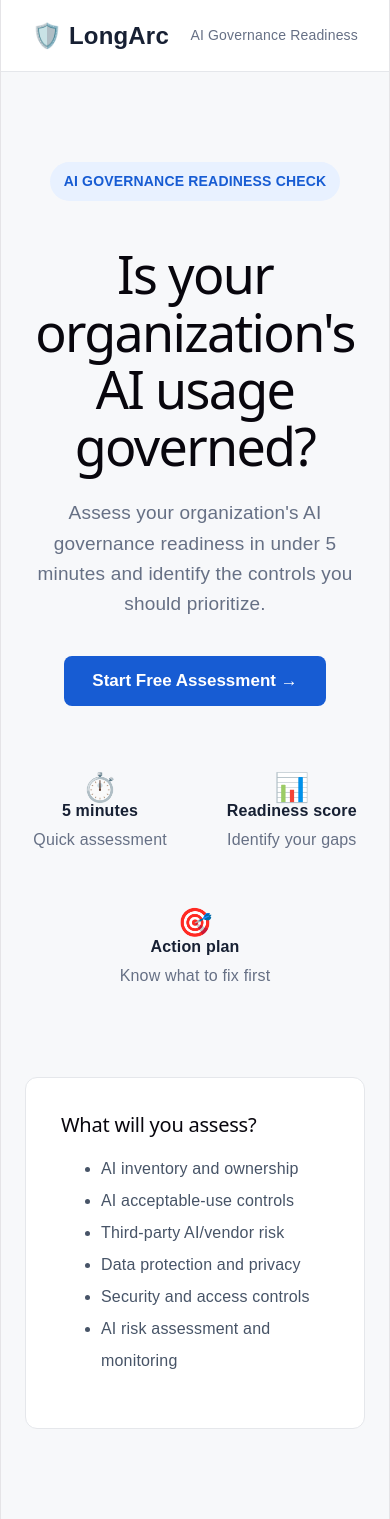
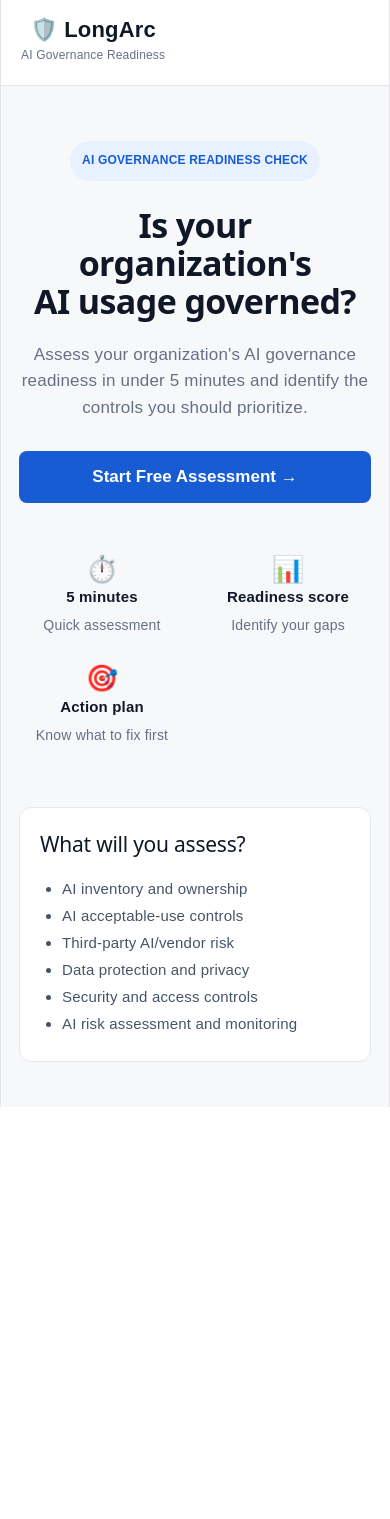
Before and after one commit to var1986-infosec/longarc-labs, a React (Vite) app: page / in a window 390 px wide. After the commit the page ends 1107 px from the top, so only its background shows below. Built offline with nearby package versions, Linux system fonts and the light colour scheme.

Commit message:
Improve responsive LongArc landing page

```diff
--- a/src/App.tsx
+++ b/src/App.tsx
@@ -13,169 +13,482 @@ function App() {
   }
 
   return (
-    <div
-      style={{
-        minHeight: "100vh",
-        background: "#f7f8fa",
-        fontFamily: "Arial, sans-serif",
-        color: "#172033",
-      }}
-    >
-      <header
-        style={{
-          display: "flex",
-          justifyContent: "space-between",
-          alignItems: "center",
-          padding: "24px 8%",
-          background: "#ffffff",
-          borderBottom: "1px solid #e5e7eb",
-        }}
-      >
-        <div
-          style={{
-            fontSize: "24px",
-            fontWeight: "bold",
-          }}
-        >
+    <>
+      <style>{`
+        * {
+          box-sizing: border-box;
+        }
+
+        body {
+          margin: 0;
+          padding: 0;
+          background: #f7f8fa;
+        }
+
+        .longarc-app {
+          min-height: 100vh;
+          background: #f7f8fa;
+          font-family: Arial, sans-serif;
+          color: #172033;
+        }
+
+        /* ================================
+           HEADER
+        ================================= */
+
+        .longarc-header {
+          display: flex;
+          justify-content: space-between;
+          align-items: center;
+          padding: 24px 8%;
+          background: #ffffff;
+          border-bottom: 1px solid #e5e7eb;
+        }
+
+        .longarc-brand {
+          font-size: 24px;
+          font-weight: bold;
+          color: #101828;
+        }
+
+        .longarc-subtitle {
+          font-size: 14px;
+          color: #667085;
+          margin-top: 3px;
+        }
+
+        /* ================================
+           HERO
+        ================================= */
+
+        .longarc-main {
+          width: 100%;
+          max-width: 900px;
+          margin: 0 auto;
+          padding: 90px 24px;
+          text-align: center;
+        }
+
+        .longarc-badge {
+          display: inline-block;
+          padding: 8px 14px;
+          border-radius: 20px;
+          background: #e8f1ff;
+          color: #175cd3;
+          font-size: 14px;
+          font-weight: bold;
+          margin-bottom: 24px;
+        }
+
+        .longarc-hero-title {
+          margin: 0 0 24px 0;
+
+          color: #101828 !important;
+
+          font-size: 52px;
+          line-height: 1.1;
+          font-weight: 700;
+          letter-spacing: -1.2px;
+        }
+
+        .longarc-hero-description {
+          max-width: 650px;
+          margin: 0 auto 36px;
+
+          color: #667085 !important;
+
+          font-size: 19px;
+          line-height: 1.6;
+        }
+
+        .longarc-start-button {
+          background: #175cd3;
+          color: #ffffff;
+
+          border: none;
+          border-radius: 8px;
+
+          padding: 15px 28px;
+
+          font-size: 17px;
+          font-weight: bold;
+
+          cursor: pointer;
+
+          transition:
+            background 0.15s ease,
+            transform 0.1s ease;
+        }
+
+        .longarc-start-button:hover {
+          background: #124aa8;
+        }
+
+        .longarc-start-button:active {
+          transform: scale(0.98);
+        }
+
+        /* ================================
+           BENEFITS
+        ================================= */
+
+        .longarc-benefits {
+          display: flex;
+          justify-content: center;
+          gap: 60px;
+
+          margin-top: 70px;
+
+          flex-wrap: wrap;
+        }
+
+        .longarc-benefit {
+          min-width: 150px;
+          color: #101828;
+        }
+
+        .longarc-benefit-icon {
+          font-size: 28px;
+          margin-bottom: 4px;
+        }
+
+        .longarc-benefit-title {
+          font-weight: bold;
+          font-size: 16px;
+        }
+
+        .longarc-benefit-description {
+          color: #667085;
+          margin-top: 6px;
+          font-size: 15px;
+        }
+
+        /* ================================
+           WHAT YOU ASSESS
+        ================================= */
+
+        .longarc-assess-section {
+          margin-top: 90px;
+          padding: 35px;
+
+          background: #ffffff;
+
+          border: 1px solid #e5e7eb;
+          border-radius: 12px;
+
+          text-align: left;
+        }
+
+        .longarc-assess-section h2 {
+          margin-top: 0;
+          margin-bottom: 18px;
+
+          color: #101828;
+
+          font-size: 24px;
+        }
+
+        .longarc-assess-section ul {
+          margin: 0;
+          padding-left: 22px;
+
+          color: #475467;
+
+          line-height: 2;
+          font-size: 16px;
+        }
+
+        /* ================================
+           TABLET
+        ================================= */
+
+        @media (max-width: 768px) {
+          .longarc-header {
+            padding: 20px 24px;
+          }
+
+          .longarc-main {
+            padding: 65px 22px;
+          }
+
+          .longarc-hero-title {
+            font-size: 42px;
+            line-height: 1.1;
+          }
+
+          .longarc-hero-description {
+            font-size: 18px;
+          }
+
+          .longarc-benefits {
+            gap: 40px;
+            margin-top: 55px;
+          }
+
+          .longarc-assess-section {
+            margin-top: 65px;
+          }
+        }
+
+        /* ================================
+           MOBILE
+        ================================= */
+
+        @media (max-width: 600px) {
+          .longarc-header {
+            padding: 18px 20px;
+          }
+
+          .longarc-brand {
+            font-size: 22px;
+          }
+
+          .longarc-subtitle {
+            font-size: 12px;
+          }
+
+          .longarc-main {
+            width: 100%;
+            padding: 55px 18px 45px;
+          }
+
+          .longarc-badge {
+            font-size: 12px;
+            padding: 8px 12px;
+            margin-bottom: 25px;
+          }
+
+          .longarc-hero-title {
+            display: block;
+
+            color: #101828 !important;
+
+            font-size: 34px;
+            line-height: 1.12;
+            font-weight: 700;
+
+            letter-spacing: -0.6px;
+
+            margin-bottom: 22px;
+          }
+
+          .longarc-hero-description {
+            color: #667085 !important;
+
+            font-size: 17px;
+            line-height: 1.55;
+
+            margin-bottom: 30px;
+          }
+
+          .longarc-start-button {
+            width: 100%;
+            max-width: 410px;
+
+            padding: 16px 20px;
+
+            font-size: 17px;
+          }
+
+          .longarc-benefits {
+            display: grid;
+            grid-template-columns: repeat(2, 1fr);
+
+            gap: 30px 20px;
+
+            margin-top: 55px;
+          }
+
+          .longarc-benefit {
+            min-width: 0;
+          }
+
+          .longarc-benefit-icon {
+            font-size: 26px;
+          }
+
+          .longarc-benefit-title {
+            font-size: 15px;
+          }
+
+          .longarc-benefit-description {
+            font-size: 14px;
+          }
+
+          .longarc-assess-section {
+            margin-top: 60px;
+            padding: 24px 20px;
+          }
+
+          .longarc-assess-section h2 {
+            font-size: 21px;
+          }
+
+          .longarc-assess-section ul {
+            font-size: 15px;
+            line-height: 1.8;
+          }
+        }
+
+        /* ================================
+           SMALL PHONES
+        ================================= */
+
+        @media (max-width: 380px) {
+          .longarc-main {
+            padding: 45px 15px 35px;
+          }
+
+          .longarc-hero-title {
+            font-size: 30px;
+          }
+
+          .longarc-hero-description {
+            font-size: 16px;
+          }
+
+          .longarc-benefits {
+            gap: 25px 12px;
+          }
+        }
+      `}</style>
+
+      <div className="longarc-app">
+
+        {/* HEADER */}
+
+        <header className="longarc-header">
+          <div>
+            <div className="longarc-brand">
               🛡️ LongArc
             </div>
 
-        <div
-          style={{
-            fontSize: "14px",
-            color: "#667085",
-          }}
-        >
+            <div className="longarc-subtitle">
               AI Governance Readiness
+            </div>
           </div>
         </header>
 
-      <main
-        style={{
-          maxWidth: "900px",
-          margin: "0 auto",
-          padding: "90px 24px",
-          textAlign: "center",
-        }}
-      >
-        <div
-          style={{
-            display: "inline-block",
-            padding: "8px 14px",
-            borderRadius: "20px",
-            background: "#e8f1ff",
-            color: "#175cd3",
-            fontSize: "14px",
-            fontWeight: "bold",
-            marginBottom: "24px",
-          }}
-        >
+        {/* MAIN */}
+
+        <main className="longarc-main">
+
+          {/* BADGE */}
+
+          <div className="longarc-badge">
             AI GOVERNANCE READINESS CHECK
           </div>
 
-        <h1
-          style={{
-            fontSize: "52px",
-            lineHeight: 1.1,
-            marginBottom: "24px",
-          }}
-        >
+          {/* HERO */}
+
+          <h1 className="longarc-hero-title">
             Is your organization's
             <br />
             AI usage governed?
           </h1>
 
-        <p
-          style={{
-            maxWidth: "650px",
-            margin: "0 auto 36px",
-            fontSize: "19px",
-            lineHeight: 1.6,
-            color: "#667085",
-          }}
-        >
-          Assess your organization's AI governance readiness in under
-          5 minutes and identify the controls you should prioritize.
+          <p className="longarc-hero-description">
+            Assess your organization's AI governance readiness
+            in under 5 minutes and identify the controls you
+            should prioritize.
           </p>
 
+          {/* CTA */}
+
           <button
+            className="longarc-start-button"
             onClick={() => setAssessmentStarted(true)}
-          style={{
-            background: "#175cd3",
-            color: "#ffffff",
-            border: "none",
-            borderRadius: "8px",
-            padding: "15px 28px",
-            fontSize: "17px",
-            fontWeight: "bold",
-            cursor: "pointer",
-          }}
           >
             Start Free Assessment →
           </button>
 
-        <div
-          style={{
-            display: "flex",
-            justifyContent: "center",
-            gap: "60px",
-            marginTop: "70px",
-            flexWrap: "wrap",
-          }}
-        >
-          <div>
-            <div style={{ fontSize: "28px" }}>⏱️</div>
-            <strong>5 minutes</strong>
-            <div style={{ color: "#667085", marginTop: "6px" }}>
+          {/* BENEFITS */}
+
+          <div className="longarc-benefits">
+
+            <div className="longarc-benefit">
+              <div className="longarc-benefit-icon">
+                ⏱️
+              </div>
+
+              <div className="longarc-benefit-title">
+                5 minutes
+              </div>
+
+              <div className="longarc-benefit-description">
                 Quick assessment
               </div>
             </div>
 
-          <div>
-            <div style={{ fontSize: "28px" }}>📊</div>
-            <strong>Readiness score</strong>
-            <div style={{ color: "#667085", marginTop: "6px" }}>
+            <div className="longarc-benefit">
+              <div className="longarc-benefit-icon">
+                📊
+              </div>
+
+              <div className="longarc-benefit-title">
+                Readiness score
+              </div>
+
+              <div className="longarc-benefit-description">
                 Identify your gaps
               </div>
             </div>
 
-          <div>
-            <div style={{ fontSize: "28px" }}>🎯</div>
-            <strong>Action plan</strong>
-            <div style={{ color: "#667085", marginTop: "6px" }}>
+            <div className="longarc-benefit">
+              <div className="longarc-benefit-icon">
+                🎯
+              </div>
+
+              <div className="longarc-benefit-title">
+                Action plan
+              </div>
+
+              <div className="longarc-benefit-description">
                 Know what to fix first
               </div>
             </div>
+
           </div>
 
-        <section
-          style={{
-            marginTop: "90px",
-            padding: "35px",
-            background: "#ffffff",
-            border: "1px solid #e5e7eb",
-            borderRadius: "12px",
-            textAlign: "left",
-          }}
-        >
-          <h2>What will you assess?</h2>
+          {/* ASSESSMENT SCOPE */}
 
-          <ul
-            style={{
-              lineHeight: 2,
-              color: "#475467",
-            }}
-          >
-            <li>AI inventory and ownership</li>
-            <li>AI acceptable-use controls</li>
-            <li>Third-party AI/vendor risk</li>
-            <li>Data protection and privacy</li>
-            <li>Security and access controls</li>
-            <li>AI risk assessment and monitoring</li>
+          <section className="longarc-assess-section">
+
+            <h2>
+              What will you assess?
+            </h2>
+
+            <ul>
+              <li>
+                AI inventory and ownership
+              </li>
+
+              <li>
+                AI acceptable-use controls
+              </li>
+
+              <li>
+                Third-party AI/vendor risk
+              </li>
+
+              <li>
+                Data protection and privacy
+              </li>
+
+              <li>
+                Security and access controls
+              </li>
+
+              <li>
+                AI risk assessment and monitoring
+              </li>
             </ul>
+
           </section>
+
         </main>
       </div>
+    </>
   );
 }
 
```
Lines whose indentation alone changed are shown as unchanged.
